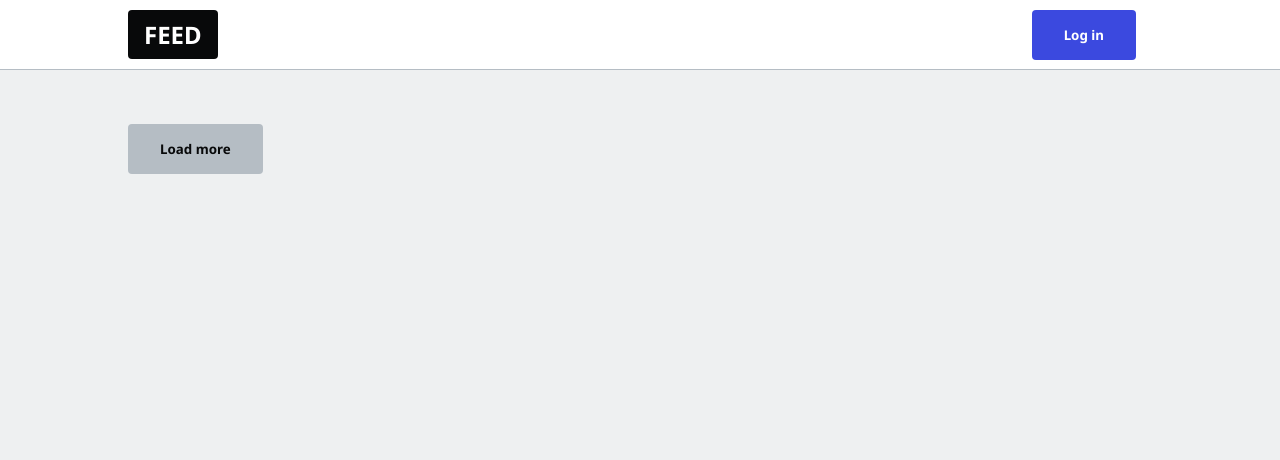
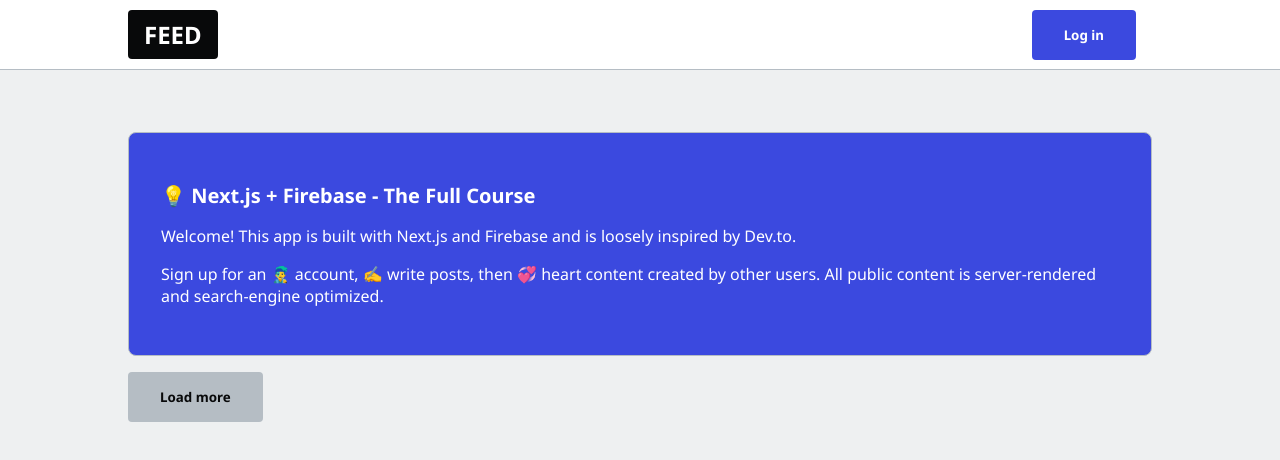
Before and after one commit to kpav33/nextfire, a Next.js app: page / in a window 1280 px wide. Shown: the top 460 px of the page. Built offline with nearby package versions, Linux system fonts and the light colour scheme; no server answers; the database is empty.

Commit message:
Add meta tags, content to the root home page

```diff
--- a/pages/index.js
+++ b/pages/index.js
@@ -19,6 +19,7 @@
   const [loading, setLoading] = useState(false);
   const [postsEnd, setPostsEnd] = useState(false);
 
+  // Get next page in pagination query
   const getMorePosts = async () => {
     setLoading(true);
     const last = posts[posts.length - 1];
@@ -47,7 +48,11 @@
 
   return (
     <main>
-      <Metatags title="Root page" />
+      <Metatags
+        title="Home Page"
+        description="Get the latest posts on our site"
+      />
+
       {/* <Link
         prefetch={false}
         href={{ pathname: "/[username]", query: { username: "john123" } }}
@@ -56,6 +61,20 @@
       </Link>
       <Loader show={false} /> */}
       {/* <button onClick={() => toast.success("Hello toast!")}>Toast Me!</button> */}
+
+      <div className="card card-info">
+        <h2>💡 Next.js + Firebase - The Full Course</h2>
+        <p>
+          Welcome! This app is built with Next.js and Firebase and is loosely
+          inspired by Dev.to.
+        </p>
+        <p>
+          Sign up for an 👨‍🎤 account, ✍️ write posts, then 💞 heart content
+          created by other users. All public content is server-rendered and
+          search-engine optimized.
+        </p>
+      </div>
+
       <PostFeed posts={posts} />
 
       {!loading && !postsEnd && (
```
